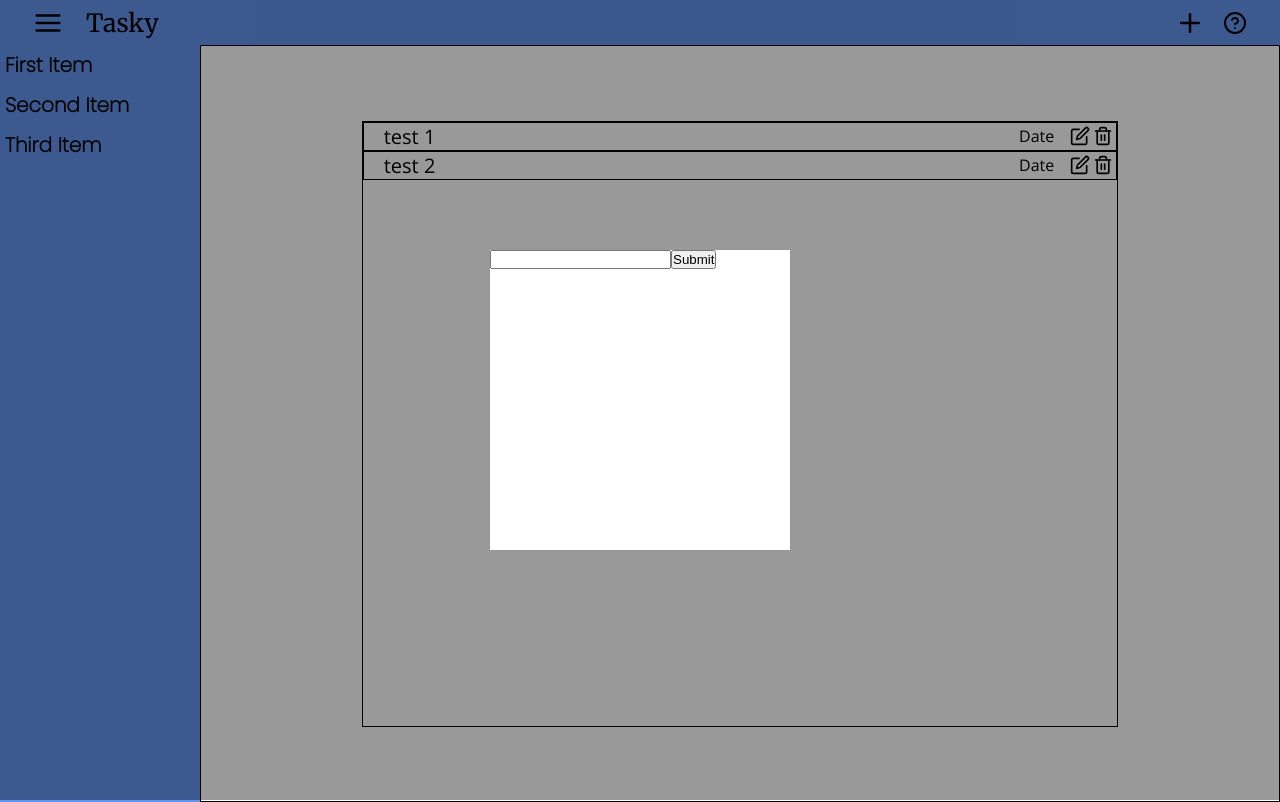
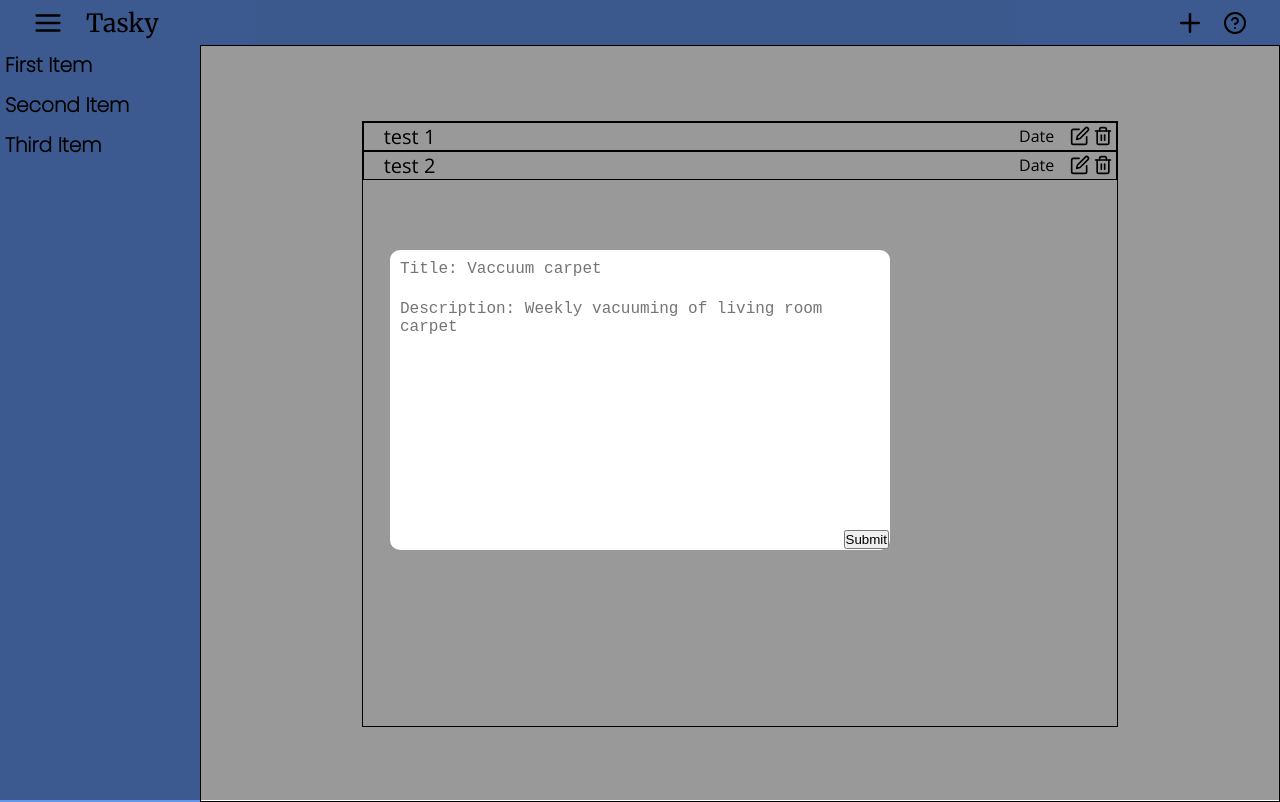
Before and after one commit to EricTGoto/Tasky, a React (Create React App) app: page / in a window 1280 px wide. Both pictures are taken after a click on the picture 1190 px from the left and 22 px from the top of the page. Built offline with nearby package versions, Linux system fonts and the light colour scheme.

Commit message:
added styling to task form and added description input

```diff
--- a/src/App.js
+++ b/src/App.js
@@ -7,7 +7,7 @@ import Sidebar from './components/Sidebar';
 import TaskForm from './components/TaskForm';
 
 function App() {
-  const [task, setTask] = React.useState([{ taskText: 'test 1', taskID: uniqid() }, { taskText: 'test 2', taskID: uniqid() }]);
+  const [task, setTask] = React.useState([{ taskTitle: 'test 1', taskID: uniqid() }, { taskTitle: 'test 2', taskID: uniqid() }]);
   const [showMenus, setShowMenus] = React.useState({
     sidebar: true,
     taskForm: false,
--- a/src/components/TaskForm.js
+++ b/src/components/TaskForm.js
@@ -3,19 +3,30 @@ import React from 'react';
 import uniqid from 'uniqid';
 
 function TaskForm({ show, setTask }) {
-  const [input, setInput] = React.useState('');
+  // const [input, setInput] = React.useState('');
+  const [taskInput, setTaskInput] = React.useState({
+    title: '',
+    description: '',
+  });
+
   React.useEffect(() => {
     const taskContainer = document.querySelector('.task-form-container');
     show ? taskContainer.style.display = 'flex' : taskContainer.style.display = 'none';
   }, [show]);
 
   function handleChange(e) {
-    setInput(() => e.target.value);
+    const { name, value } = e.target;
+    setTaskInput((prevTaskInput) => {
+      return ({
+        ...prevTaskInput,
+        [name]: value,
+      });
+    });
   }
 
   function createTask() {
     return ({
-      taskText: input,
+      taskTitle: taskInput.title,
       taskID: uniqid(),
     });
   }
@@ -38,12 +49,23 @@ function TaskForm({ show, setTask }) {
     <div className="task-form-container" onClick={closeForm} role="presentation">
       <div className="task-form" onClick={stopPropagation} role="presentation">
         <form onSubmit={handleSubmit}>
-          <input
-            name="taskInput"
+          <textarea
+            name="title"
             onChange={handleChange}
-            value={input}
+            value={taskInput.title}
+            placeholder="Title: Vaccuum carpet"
+            className="form-input"
+            maxLength={35}
           />
-          <button type="submit">Submit</button>
+          <textarea
+            name="description"
+            onChange={handleChange}
+            value={taskInput.description}
+            placeholder="Description: Weekly vacuuming of living room carpet"
+            className="form-input form-description"
+            maxLength={300}
+          />
+          <button className="submit-button" type="submit">Submit</button>
         </form>
       </div>
     </div>
--- a/src/components/Tasks.js
+++ b/src/components/Tasks.js
@@ -27,7 +27,7 @@ function Tasks({ tasks, deleteFunction, sidebarShowing }) {
   const taskList = tasks.map((task) => {
     return (
       <div key={task.taskID} className="task">
-        <p contentEditable={editable} role="presentation" className="task-title">{task.taskText}</p>
+        <p contentEditable={editable} role="presentation" className="task-title">{task.taskTitle}</p>
         <div className="task-right">
           <p className="task-date">Date</p>
           <input type="image" className="task-button" src={edit} onClick={handleEdit} alt="edit" />
--- a/src/style.css
+++ b/src/style.css
@@ -145,9 +145,36 @@ body, #root, .app, .main-elements {
 }
 
 .task-form {
+    position: relative;
+    border-radius: 10px;
     background-color: white;
-    width: 300px;
+    width: 500px;
     height: 300px;
+}
+
+.form-input {
+    position: relative;
+    top: 10px;
+    left: 10px;
+    box-sizing: border-box;
+    width: 450px;
+    font-size: 16px;
+    appearance: none;
+    border: none;
+    resize: none;
+    outline: none;
+    padding: 0;
+    margin: 0;
+}
+
+.form-description {
+    height: 175px;
+}
+
+.submit-button {
+    position: absolute;
+    right: 1px;
+    bottom: 1px;
 }
 
 .sidebar {
```
Also changed, not shown: src/images/check.svg (added).
